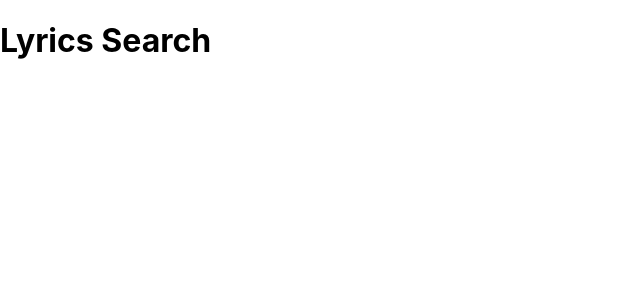
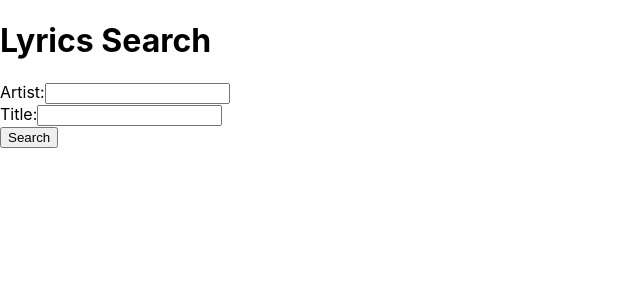
Before and after one commit to codzk/musiclyrics, a React (Create React App) app: page / in a window 1280 px wide. Shown: the top 300 px of the page, without its empty margins (0-640 px from the left). Built offline with nearby package versions, Linux system fonts and the light colour scheme.

Commit message:
fix!: changed my api to musicxmatch

```diff
--- a/src/App.jsx
+++ b/src/App.jsx
@@ -1,4 +1,6 @@
 import React, { useState } from "react";
+import SearchForm from "./components/SearchForm";
+import LyricsDisplay from "./components/LyricsDisplay";
 
 function App() {
 
@@ -7,13 +9,13 @@ function App() {
 
   const fetchLyrics = async (artist, title) => {
     try {
-      const response = await fetch(`https://api.lyrics.ovh/v1/${artist}/${title}`);
+      const response = await fetch(`https://api.musixmatch.com/ws/1.1/`);
       const data = await response.json();
       if (data.lyrics) {
         setLyrics(data.lyrics);
         setError('');
       }else{
-        setLyrics('')
+        setLyrics('');
         setLyrics('Lyrics not found.');
       }
     } catch (err){
@@ -26,18 +28,10 @@ function App() {
 
     <div className="App">
       <h1>Lyrics Search</h1>
-
-
-
-
-
+      <SearchForm onSearch={fetchLyrics}/>
+      <LyricsDisplay lyrics={lyrics} error={error}/>
 
     </div>
-
-
-
-
-
   );
 }
 
--- a/src/components/SearchForm.js
+++ b/src/components/SearchForm.js
@@ -19,6 +19,14 @@ function SearchForm({ onSearch }) {
                     onChange={ (e) => setArtist(e.target.value)}
                     />
             </div>
+            <div>
+                <label>Title:</label>
+                <input
+                type="text"
+                value={title}
+                onChange={(e) => setTitle(e.target.value)}
+                />
+            </div>
             <button type="submit">Search</button>
         </form>
     );
```
